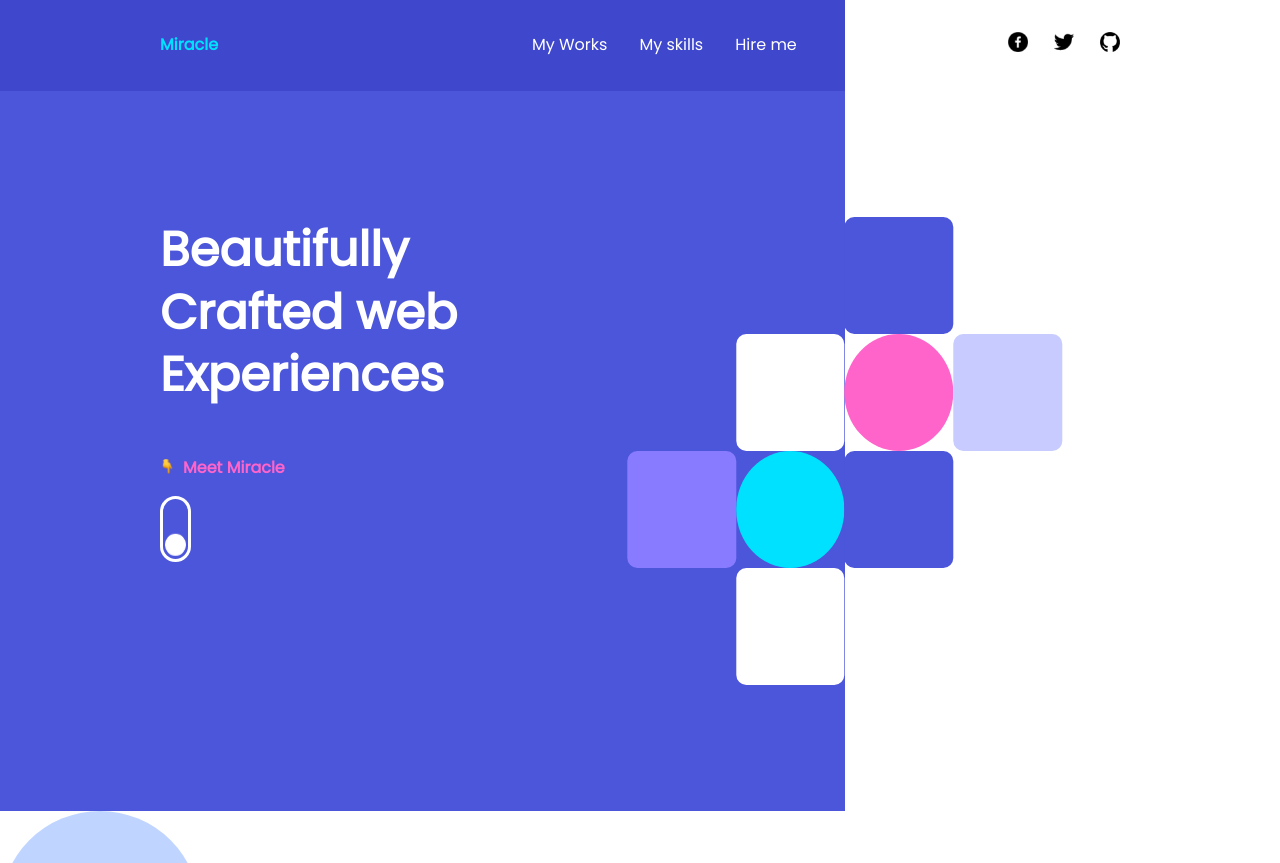
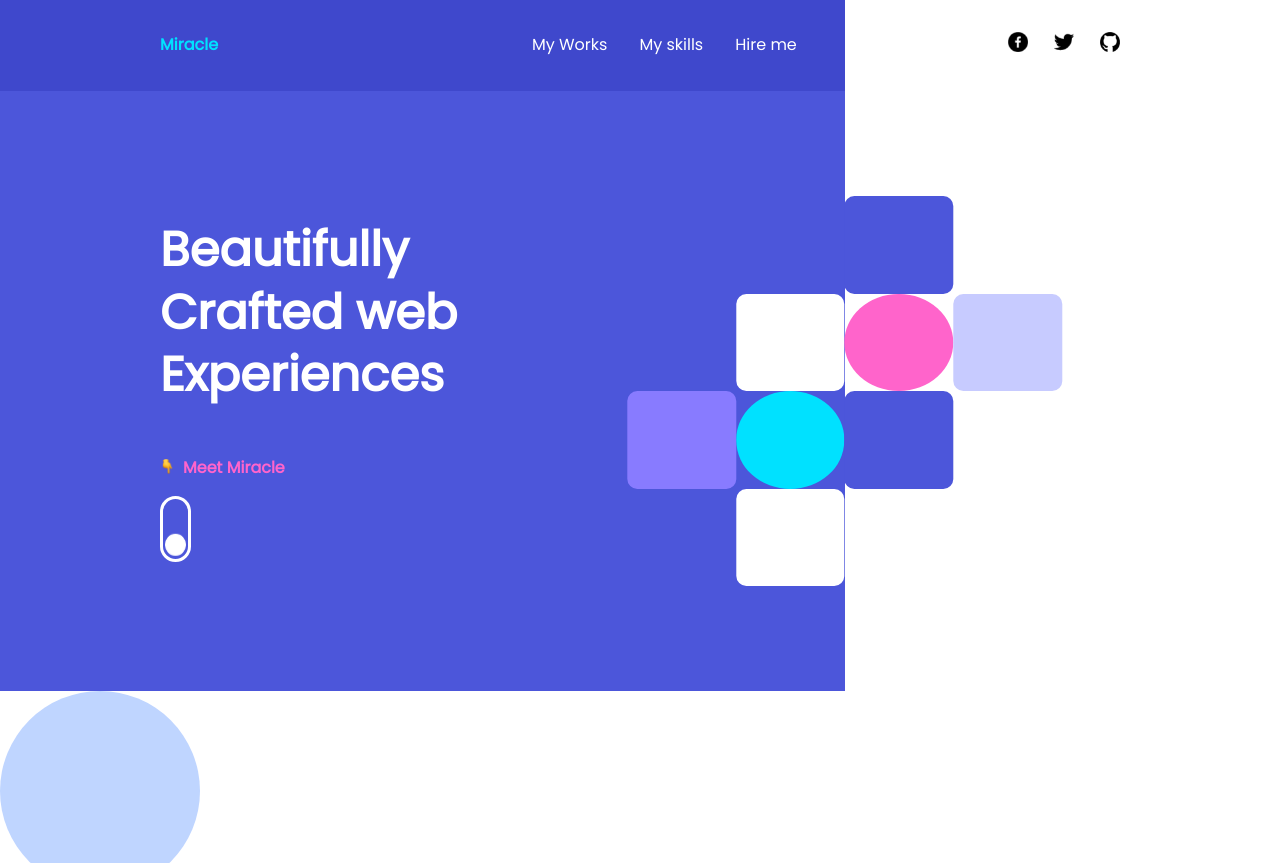
Before and after one commit to Adeyemo-Miracle/Portfolio, a PHP site: page / in a window 1280 px wide. Shown: the top 863 px of the page. Run offline with PHP 8.4, Linux system fonts and the light colour scheme.

Commit message:
first commit

```diff
--- a/style.css
+++ b/style.css
@@ -18,7 +18,7 @@
 }
 body{
     display: flex;
-    height: 100vh;
+    /* height: 100vh; */
     margin: 0;
     font-family: 'Poppins' ,Arial, Helvetica, sans-serif;
     width: 100%;
@@ -358,7 +358,7 @@ header nav ul{
 }
 @media (min-width: 1050px){
     .hero{
-        height: 90vh;
+        height: 600px;
     }
     .nav-container{
         display: grid;
```
